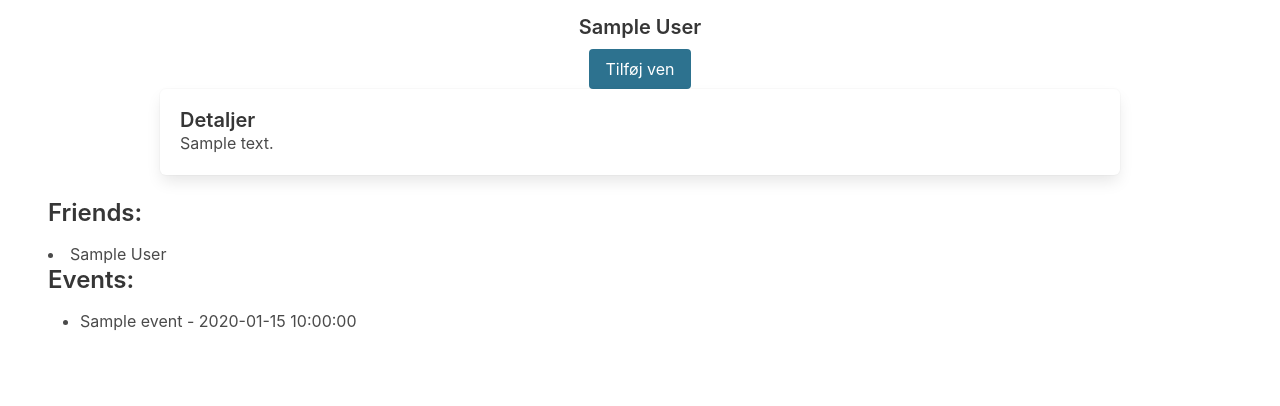
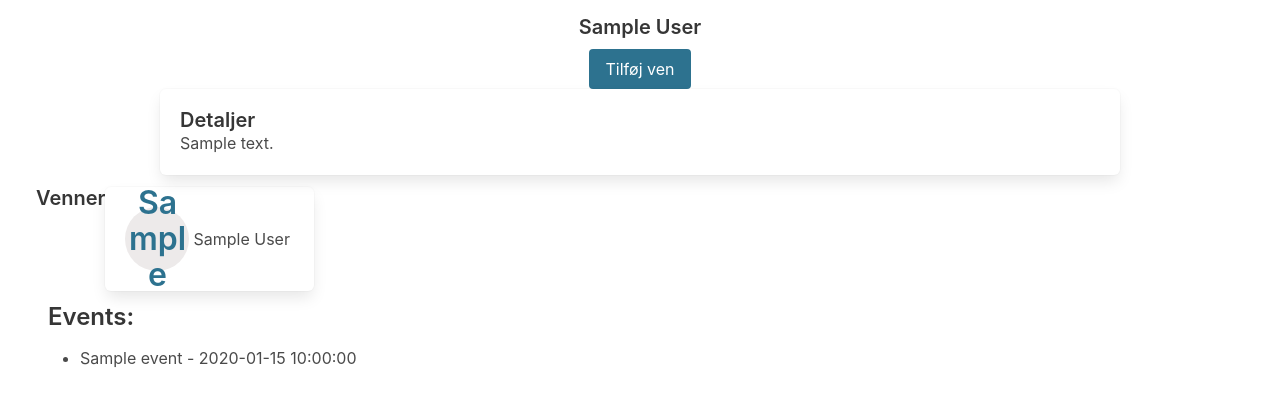
Before and after one commit to Lauramediedk/BikeMate2024, a Flask app: template templates/public_dashboard.html in a window 1280 px wide. Shown: the part 152-558 px from the top of the page. Run offline with Flask 3, Linux system fonts and the light colour scheme; the template is opened without the code that fills it: most values are stand-ins (such as "Sample title", 1, 10 or a date in 2020); some libraries are stand-ins or nearby versions.

Commit message:
corrected query to see other people's dashboard, in order to avoid letting the logged in user see themselves in the friend list

```diff
--- a/templates/public_dashboard.html
+++ b/templates/public_dashboard.html
@@ -56,17 +56,32 @@
                 </div>
             </div>
         </div>
-        <div>
-            <!--TODO: Gør den indsamlede data flot. Evt kig på personligt dashboard-->
-            <h3>Friends:</h3>
-            <div>
-                {% if profile.friends %}
-                    {% for friend in friends %}
-                        <li>{{ friend.firstName }} {{ friend.lastName }}</li>
-                    {% endfor %}
-                {% endif %}
+        {% if profile.friends %}
+            <div class="tile is-ancestor">
+                <div class="tile is-vertical">
+                    <div class="tile">
+                        <p class="title is-5">Venner</p>
+                        {% for friend in profile.friends %}
+                            <div class="box is-flex user-list">
+                                {% if friend.imagePath%}
+                                    <a href="{{ url_for('friends.profile', user_id=friend.userId) }}">
+                                        <img class="is-rounded" src="{{ url_for('static', filename=friend.imagePath) }}" alt="profilbillede">
+                                    </a>
+                                {% else %}
+                                    <a href="{{ url_for('friends.profile', user_id=friend.userId) }}">
+                                        <p class="title is-3 is-rounded mb-0">
+                                            {{ friend.firstName[0] }}
+                                        </p>
+                                    </a>
+                                {% endif %}
+                                <p class="m-1">{{ friend.firstName }} {{ friend.lastName }}</p>
+                            </div>
+                            <!--TODO: Evt knap til at tilføje dem som venner her fra også?-->
+                        {% endfor %}
+                    </div>
+                </div>
             </div>
-        </div>
+        {% endif %}
 
         <!-- User Events -->
         <div>
```
Also changed, not shown: friends/models.py (+7 -3 lines).
